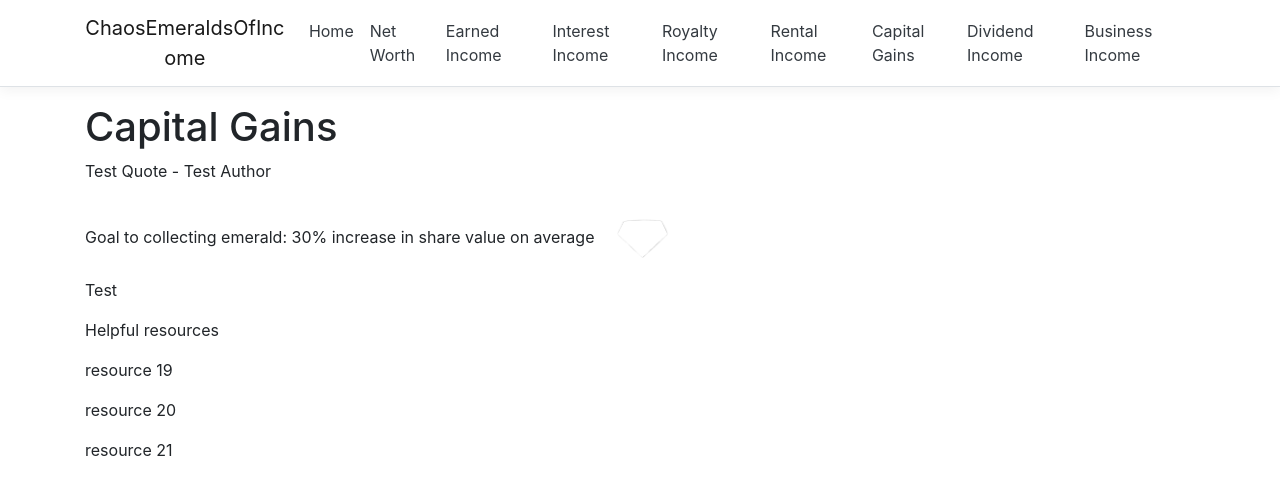
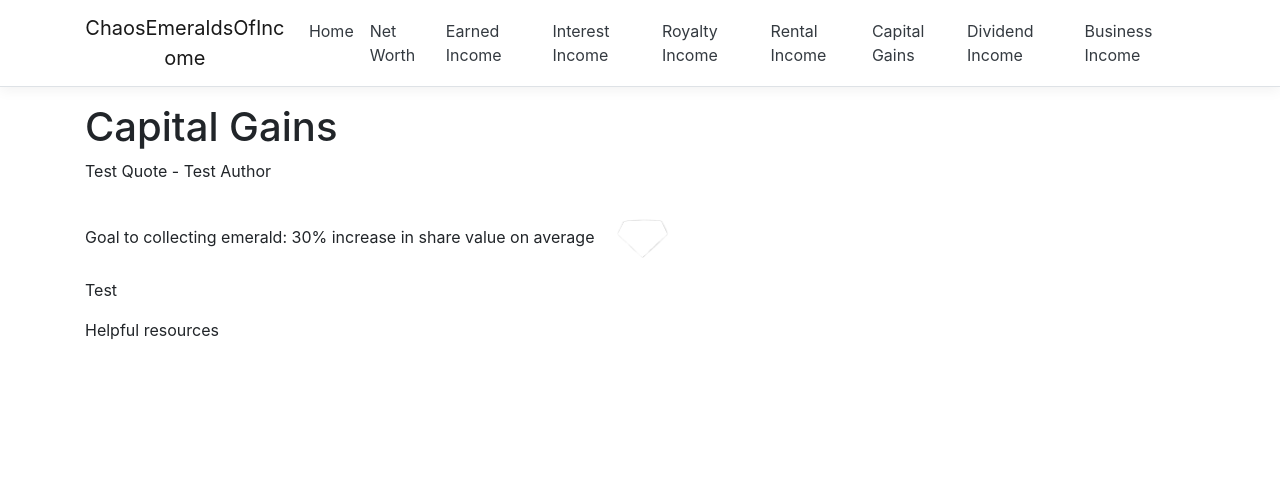
Before and after one commit to alexrogers823/chaos-emeralds-of-income, an Angular app in the folder ClientApp/: page /capital-gains in a window 1280 px wide. Shown: the top 494 px of the page. Built offline with nearby package versions, Linux system fonts and the light colour scheme.

Commit message:
created data structure for resources to include name and link

```diff
--- a/ClientApp/src/app/components/business-income/business-income.component.ts
+++ b/ClientApp/src/app/components/business-income/business-income.component.ts
@@ -14,9 +14,9 @@ export class BusinessIncomeComponent {
 		goal: '$10000 annual net profit',
 		emeraldImageUrl: 'assets/red-emerald.png',
 		resources: [
-			'resource 16',
-			'resource 17',
-			'resource 18',
+			{name: 'resource 16'},
+			{name: 'resource 17'},
+			{name: 'resource 18'}
 		]
 	}
 };
--- a/ClientApp/src/app/components/capital-gains/capital-gains.component.ts
+++ b/ClientApp/src/app/components/capital-gains/capital-gains.component.ts
@@ -14,9 +14,9 @@ export class CapitalGainsComponent {
     goal: '30% increase in share value on average',
     emeraldImageUrl: 'assets/yellow-emerald.png',
     resources: [
-      'resource 19',
-      'resource 20',
-      'resource 21'
+      {name: 'resource 19'},
+      {name: 'resource 20'},
+      {name: 'resource 21'}
     ]
   }
 }
--- a/ClientApp/src/app/components/common/emerald-component/emerald-component.component.html
+++ b/ClientApp/src/app/components/common/emerald-component/emerald-component.component.html
@@ -11,7 +11,7 @@
   <ng-content></ng-content>
   <div class="helpful-resources">
     <p>Helpful resources</p>
-    <div *ngFor="let resource of emerald.resources">
+    <div *ngFor="let resource of emerald.resources?.name">
       <p>{{ resource }}</p>
     </div>
   </div>
--- a/ClientApp/src/app/components/dividend-income/dividend-income.component.ts
+++ b/ClientApp/src/app/components/dividend-income/dividend-income.component.ts
@@ -14,9 +14,9 @@ export class DividendIncomeComponent {
     goal: '$1000/mo from dividends',
     emeraldImageUrl: 'assets/blue-emerald.png',
     resources: [
-      'resource 13',
-      'resource 14',
-      'resource 15'
+      {name: 'resource 13'},
+      {name: 'resource 14'},
+      {name: 'resource 15'}
     ]
   }
 }
--- a/ClientApp/src/app/components/earned-income/earned-income.component.ts
+++ b/ClientApp/src/app/components/earned-income/earned-income.component.ts
@@ -43,9 +43,9 @@ export class EarnedIncomeComponent implements OnInit {
     goal: this.goalIncome.toString(),
     emeraldImageUrl: 'assets/green-emerald.png',
     resources: [
-      'resource 1',
-      'resource 2',
-      'resource 3'
+      {name: 'resource 1'},
+      {name: 'resource 2'},
+      {name: 'resource 3'}
     ]
   };
 
--- a/ClientApp/src/app/components/interest-income/interest-income.component.ts
+++ b/ClientApp/src/app/components/interest-income/interest-income.component.ts
@@ -21,9 +21,9 @@ export class InterestIncomeComponent {
     goal: `\$${this.goalInterest}/mo in interest`,
     emeraldImageUrl: 'assets/purple-emerald.png',
     resources: [
-      'resource 4',
-      'resource 5',
-      'resource 6'
+      {name: 'resource 4'},
+      {name: 'resource 5'},
+      {name: 'resource 6'}
     ]
   }
 
--- a/ClientApp/src/app/components/rental-income/rental-income.component.ts
+++ b/ClientApp/src/app/components/rental-income/rental-income.component.ts
@@ -18,9 +18,9 @@ export class RentalIncomeComponent implements OnInit {
     goal: "30% net income from rental properties",
     emeraldImageUrl: 'assets/lightblue-emerald.png',
     resources: [
-      'resource 10',
-      'resource 11',
-      'resource 12'
+      {name: 'resource 10'},
+      {name: 'resource 11'},
+      {name: 'resource 12'}
     ]
   }
 
--- a/ClientApp/src/app/components/royalty-income/royalty-income.component.ts
+++ b/ClientApp/src/app/components/royalty-income/royalty-income.component.ts
@@ -17,9 +17,9 @@ export class RoyaltyIncomeComponent implements OnInit {
     goal: "Coming soon",
     emeraldImageUrl: 'assets/white-emerald.png',
     resources: [
-      'resource 7',
-      'resource 8',
-      'resource 9'
+      {name: 'resource 7'},
+      {name: 'resource 8'},
+      {name: 'resource 9'}
     ]
   }
 
```
Also changed, not shown: ClientApp/src/app/shared/emerald.model.ts (+6 -1 lines).
